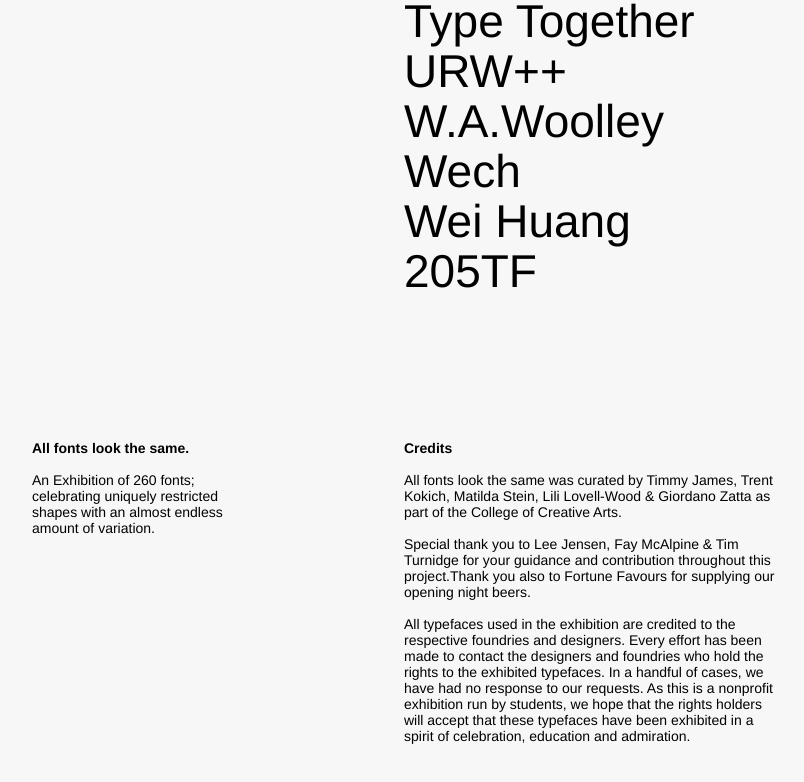
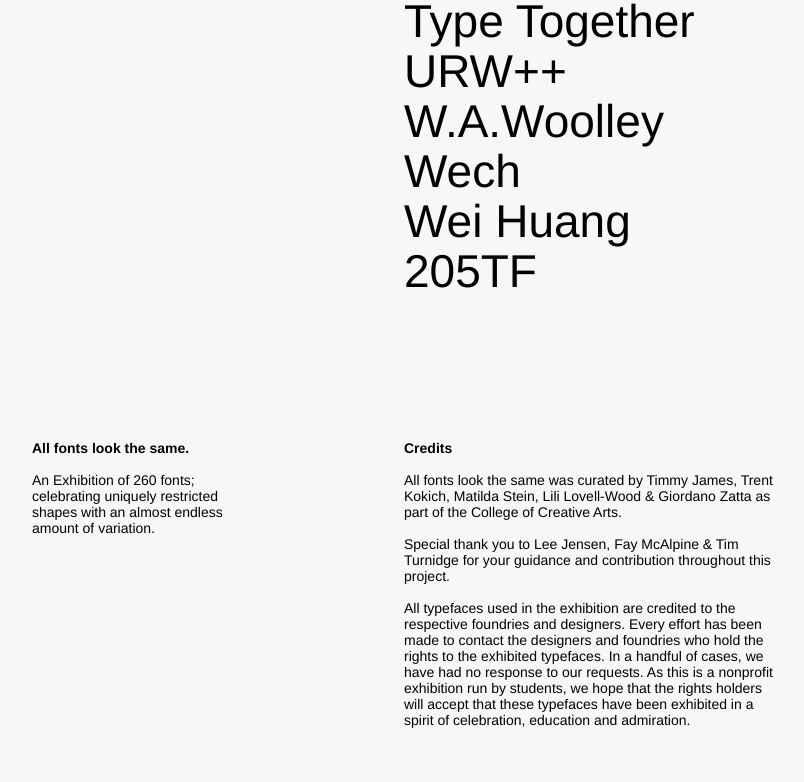
Before and after one commit to jeffnuts/jeffnuts.github.io, a plain HTML site: page index.html in a window 1280 px wide. Shown: the part 7200-7982 px from the top of the page, without its empty margins (112-916 px from the left). Drawn offline with nearby package versions, Linux system fonts and the light colour scheme.

Commit message:
CYA beers

```diff
--- a/index.html
+++ b/index.html
@@ -246,7 +246,7 @@
                 </div>
 
                 <div class="animatedParent animateOnce col3"><div class="animated slow fadeInUpShort">
-                    <h3><b>Credits</b><br><br>All fonts look the same was curated by <a class="underline" href="https://www.instagram.com/t.p.james/" target="_blank">Timmy James</a>, <a class="underline" href="https://trentkokic.com" target="_blank">Trent Kokich</a>, <a class="underline" href="mailto:tillystein@gmail.com? Subject=hello">Matilda Stein</a>, <a class="underline" href="https://www.lililovellwooddesign.com" target="_blank">Lili Lovell&#8209;Wood</a> &#38; <a class="underline" href="https://www.instagram.com/giordanozatta/" target="_blank">Giordano Zatta</a> as part of the <a class="underline" href="https://creative.massey.ac.nz" target="_blank">College of Creative Arts.</a> <br><br>Special thank you to Lee Jensen, Fay McAlpine &#38; Tim Turnidge for your guidance and contribution throughout this project.Thank you also to <a class="underline" href="https://www.fortunefavours.beer/" target="_blank">Fortune Favours</a> for supplying our opening night beers. <br><br>All typefaces used in the exhibition are credited to the respective foundries and designers. Every effort has been made to contact the designers and foundries who hold the rights to the exhibited typefaces. In a handful of cases, we have had no response to our requests. As this is a nonprofit exhibition run by students, we hope that the rights holders will accept that these typefaces have been exhibited in a spirit of celebration, education and admiration.
+                    <h3><b>Credits</b><br><br>All fonts look the same was curated by <a class="underline" href="https://www.instagram.com/t.p.james/" target="_blank">Timmy James</a>, <a class="underline" href="https://trentkokic.com" target="_blank">Trent Kokich</a>, <a class="underline" href="mailto:tillystein@gmail.com? Subject=hello">Matilda Stein</a>, <a class="underline" href="https://www.lililovellwooddesign.com" target="_blank">Lili Lovell&#8209;Wood</a> &#38; <a class="underline" href="https://www.instagram.com/giordanozatta/" target="_blank">Giordano Zatta</a> as part of the <a class="underline" href="https://creative.massey.ac.nz" target="_blank">College of Creative Arts.</a> <br><br>Special thank you to Lee Jensen, Fay McAlpine &#38; Tim Turnidge for your guidance and contribution throughout this project.<br><br>All typefaces used in the exhibition are credited to the respective foundries and designers. Every effort has been made to contact the designers and foundries who hold the rights to the exhibited typefaces. In a handful of cases, we have had no response to our requests. As this is a nonprofit exhibition run by students, we hope that the rights holders will accept that these typefaces have been exhibited in a spirit of celebration, education and admiration.
                     </h3>
                 </div>
                 </div>
```
